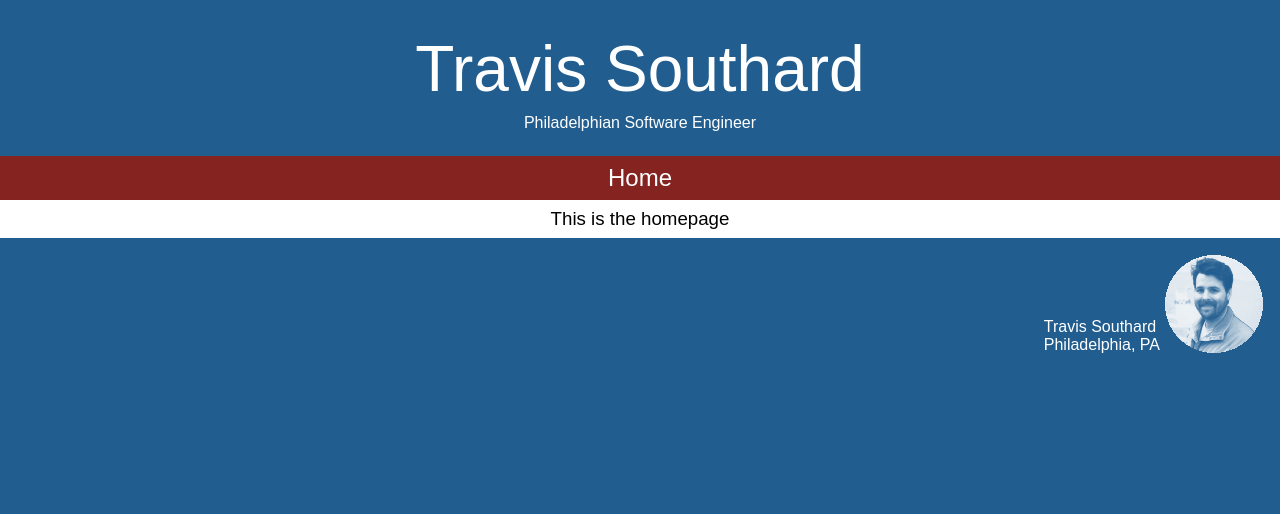
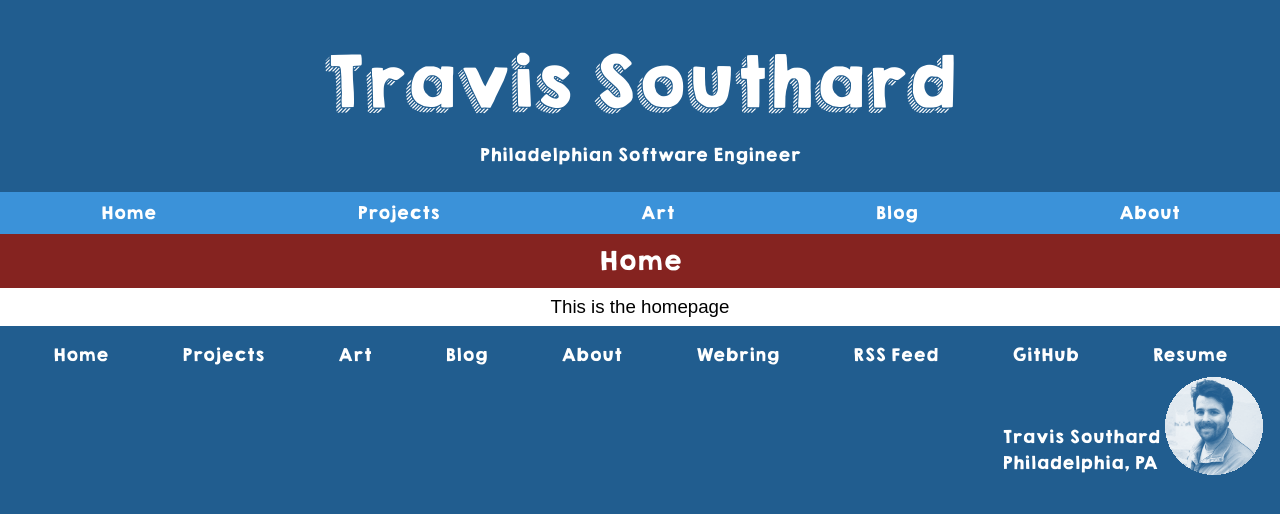
Before and after one commit to travissouthard/dynamic-backend, a Django app: page / in a window 1280 px wide. Shown: the top 514 px of the page. Run offline with Django 5.2, Linux system fonts and the light colour scheme.

Commit message:
Add styles and favicons

```diff
--- a/static/styles.css
+++ b/static/styles.css
@@ -1,11 +1,11 @@
-/* @font-face {
+@font-face {
     font-family: 'kghappy-full';
-    src: url('./assets/font/KGHAPPY.ttf')  format('truetype');
+    src: url('/static/font/KGHAPPY.ttf')  format('truetype');
 }
 @font-face {
     font-family: 'kghappy-solid';
-    src: url('./assets/font/KGHAPPYSolid.ttf')  format('truetype');
-} */
+    src: url('/static/font/KGHAPPYSolid.ttf')  format('truetype');
+}
 
 :root {
     --red: #852320;
--- a/templates/base.html
+++ b/templates/base.html
@@ -6,7 +6,7 @@
 <head>
     <meta charset="UTF-8">
     <meta name="viewport" content="width=device-width, initial-scale=1.0">
-    <title>Travis Southard</title>
+    <title>{{ name }} | Travis Southard</title>
     <meta property="og:title" content="Travis Southard">
     <meta property="og:description" content="">
     <meta property="og:image" content="">
@@ -24,6 +24,10 @@
     <link href="https://dev.to/travissouthard" rel="me">
     <link href="https://github.com/travissouthard" rel="me">
     <link rel="webmention" href="https://webmention.io/travissouthard.com/webmention">
+    <link rel="apple-touch-icon" sizes="180x180" href="{% static '/favicon_io/apple-touch-icon.png' %}">
+    <link rel="icon" type="image/png" sizes="32x32" href="{% static '/favicon_io/favicon-32x32.png' %}">
+    <link rel="icon" type="image/png" sizes="16x16" href="{% static '/favicon_io/favicon-16x16.png' %}">
+    <link rel="manifest" href="{% static '/favicon_io/site.webmanifest' %}">
 </head>
 
 <body>
@@ -31,6 +35,15 @@
         <h1>Travis Southard</h1>
         <p>Philadelphian Software Engineer</p>
     </header>
+    <nav>
+        <ul>
+            <li><a href="/">Home</a></li>
+            <li><a href="/projects">Projects</a></li>
+            <li><a href="/art">Art</a></li>
+            <li><a href="/blog">Blog</a></li>
+            <li><a href="/about">About</a></li>
+        </ul>
+    </nav>
     <main>
         <h2>{{ name }}</h2>
         <div class="index">
@@ -39,6 +52,17 @@
         </div>
     </main>
     <footer>
+        <ul>
+            <li><a href="/">Home</a></li>
+            <li><a href="/projects">Projects</a></li>
+            <li><a href="/art">Art</a></li>
+            <li><a href="/blog">Blog</a></li>
+            <li><a href="/about">About</a></li>
+            <li><a href="/webring">Webring</a></li>
+            <li><a href="/rss" rel="alternate" type="application/rss+xml">RSS Feed</a></li>
+            <li><a href="https://github.com/travissouthard" rel="me">GitHub</a></li>
+            <li><a href="/resume">Resume</a></li>
+        </ul>
         <div class="h-card">
             <div>
                 <a class="u-url" rel="me" href="https://travissouthard.com">
```
